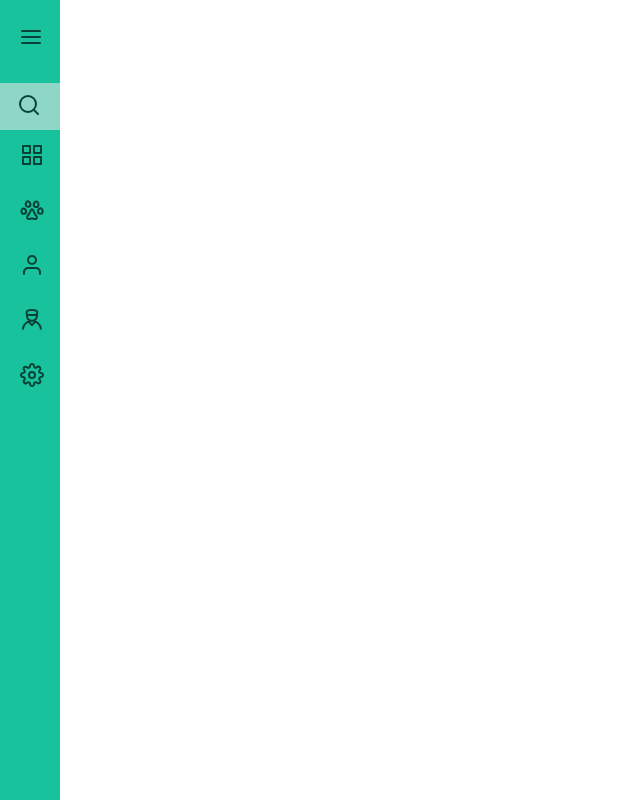
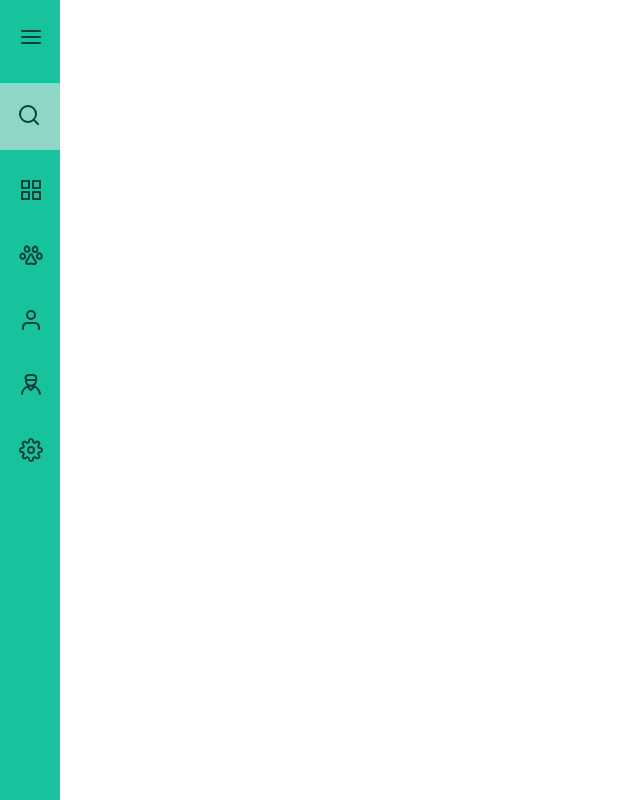
Before and after one commit to DevJeanAlves/responsive_sidebar, a plain HTML site: page index.html in a window 1280 px wide. Both pictures are taken after a click on the label 125 px from the left and 37 px from the top of the page. Shown: the whole page, without its empty margins (0-640 px from the left). Drawn offline with Linux system fonts and the light colour scheme.

Commit message:
commit adjusts on transitions time, and hover effects

```diff
--- a/style.css
+++ b/style.css
@@ -9,8 +9,13 @@ body {
   height: 100vh;
   width: 250px;
   top: 0px;
+  left: 0;
+  transition: 1.5s;
+  background: #18c29c;
+}
 
-  background: #18c29c;
+.ul {
+  transition: 0.5s;
 }
 
 .ul a {
@@ -39,16 +44,19 @@ body {
 }
 
 #searchBox:hover {
-  /* margin-left: 3%; */
-  /* padding-left: 14px; */
   width: 88%;
 }
 
 #check:checked ~ .dashboard #searchBox {
-  margin-left: 185px;
-  padding-left: 24px;
-  padding-top: 7px;
-  margin-bottom: -5px;
+  width: 60px;
+  margin-left: 190px;
+  padding-left: 19px;
+  line-height: 60px;
+  transition: 0.5s;
+}
+
+#check:checked ~ .dashboard #searchBox img {
+  padding-top: 20px;
 }
 
 #check:checked ~ .dashboard #searchBox:hover {
@@ -129,7 +137,11 @@ a span {
 
 #check:checked ~ .dashboard {
   left: -190px;
+  transition: 0.5s;
+  transition-property: left;
 }
+
+/* setting closed dashbar itens start */
 
 #check:checked ~ .dashboard a span {
   display: none;
@@ -137,11 +149,14 @@ a span {
 
 #check:checked ~ .dashboard .ul a {
   line-height: 40px;
-  margin-top: 15px;
+  margin-top: 13px;
+  width: 50px;
+  margin-left: 195px;
+  padding-left: 14px;
 }
 
 #check:checked ~ .dashboard .ul a img {
-  /* padding-top: 15px; */
+  padding-top: 15px;
 }
 
 #check:checked ~ .dashboard a {
@@ -152,3 +167,9 @@ a span {
   margin-left: 180px;
   width: 65px;
 }
+
+#check:checked ~ .dashboard .perfil-box {
+  margin-top: 403px;
+}
+
+/* setting closed dashbar itens end */
```
